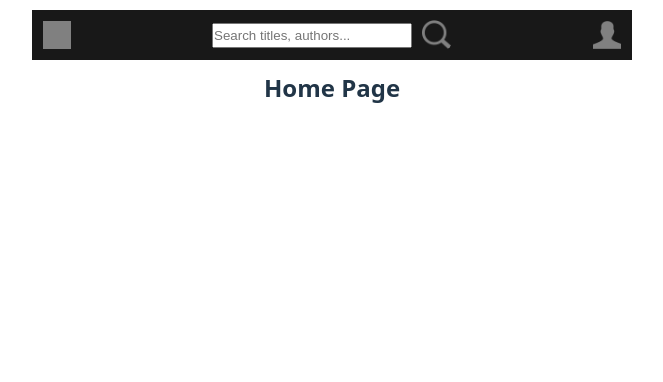
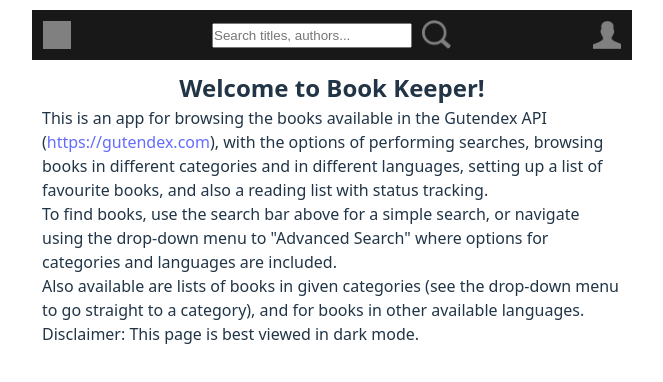
Before and after one commit to joerundh/book-keeper, a React (Vite) app: page / in a window 1280 px wide. Shown: the top 382 px of the page, without its empty margins (308-971 px from the left). Built offline with nearby package versions, Linux system fonts and the light colour scheme; grey boxes are pictures that could not be loaded.

Commit message:
had to add some text to the home page

```diff
--- a/src/pages/Home.jsx
+++ b/src/pages/Home.jsx
@@ -1,7 +1,11 @@
 export default function HomePage() {
     return (
         <>
-            <h2>Home Page</h2>
+            <h2>Welcome to Book Keeper!</h2>
+            <p>This is an app for browsing the books available in the Gutendex API (<a href="https://gutendex.com" target="_blank">https://gutendex.com</a>), with the options of performing searches, browsing books in different categories and in different languages, setting up a list of favourite books, and also a reading list with status tracking.</p>
+            <p>To find books, use the search bar above for a simple search, or navigate using the drop-down menu to "Advanced Search" where options for categories and languages are included.</p>
+            <p>Also available are lists of books in given categories (see the drop-down menu to go straight to a category), and for books in other available languages.</p>
+            <p>Disclaimer: This page is best viewed in dark mode.</p>
         </>
     )
 }
```
